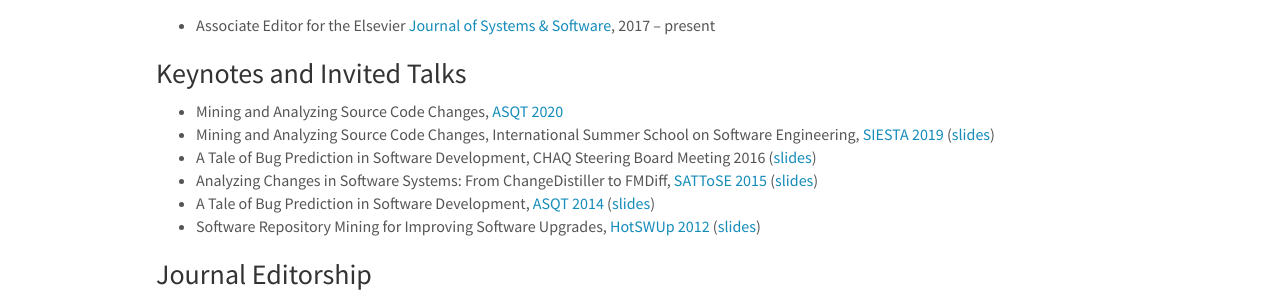
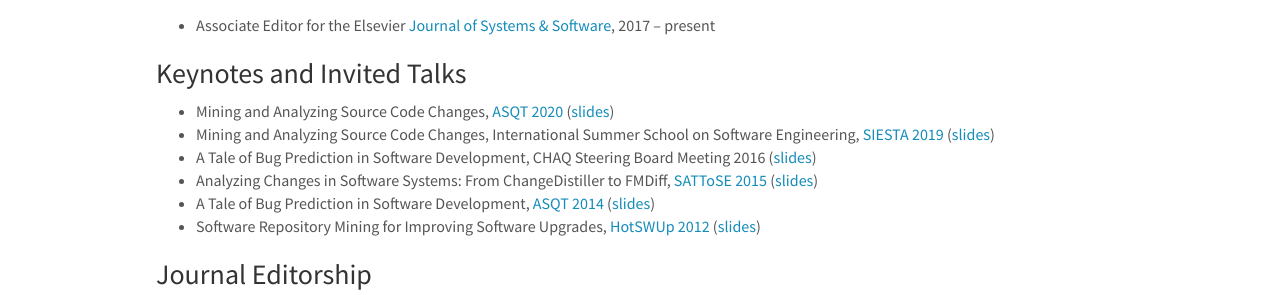
Before and after one commit to pinzger/pinzger.github.io, a Jekyll site: the page built from _pages/service.md, in a window 1280 px wide and 900 px high, scrolled down 786 px. Shown: the part 159-454 px from the top of the window. Built offline with Jekyll 4.4.1, drawn with Linux system fonts in a browser that asks for light colours; nearby versions of some CDN libraries.

Commit message:
added ASQT 2020 talk

```diff
--- a/_data/news.yml
+++ b/_data/news.yml
@@ -1,3 +1,6 @@
+- date: <strong>November 2020</strong>
+  headline: "Gave an invited talk on Mining and Analyzing Source Code Changes at <a href=\"https://asqt.cicero-software.com/\">ASQT 2020</a>."
+
 - date: <strong>November 2020</strong>
   headline: "Co-organizing the 4th Workshop on Validation, Analysis and Evolution of Software Tests (<a href=\"http://vst2021.scch.at/\">VST 2021</a>) co-located with <a href=\"https://saner2021.shidler.hawaii.edu/\">SANER 2021</a>."
 
--- a/_pages/service.md
+++ b/_pages/service.md
@@ -42,7 +42,7 @@ permalink: /service/
 * Associate Editor for the Elsevier [Journal of Systems & Software](https://www.journals.elsevier.com/journal-of-systems-and-software), 2017 -- present
 
 ### Keynotes and Invited Talks
-* Mining and Analyzing Source Code Changes, [ASQT 2020](http://www.asqt.org/)
+* Mining and Analyzing Source Code Changes, [ASQT 2020](http://www.asqt.org/) ([slides](../papers/Pinzger2020-ASQT.pdf))
 * Mining and Analyzing Source Code Changes, International Summer School on Software Engineering, [SIESTA 2019](https://siesta.si.usi.ch/2019/)  ([slides](../papers/Pinzger2019-Siesta.pdf))
 * A Tale of Bug Prediction in Software Development, CHAQ Steering Board Meeting 2016 ([slides](http://www.slideshare.net/pinzger/a-tale-of-experiments-on-bug-prediction-57948413))
 * Analyzing Changes in Software Systems: From ChangeDistiller to FMDiff, [SATToSE 2015](http://sattose.org/2015) ([slides](http://www.slideshare.net/pinzger/sat-to-se2015keynote))
```
Also changed, not shown: 1 other file.
